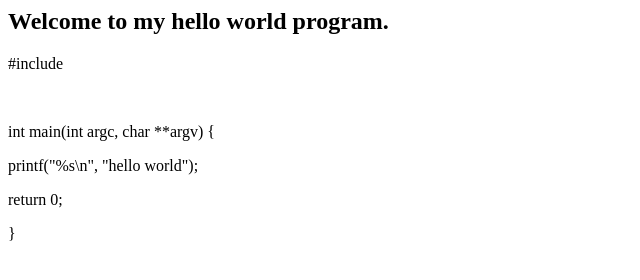
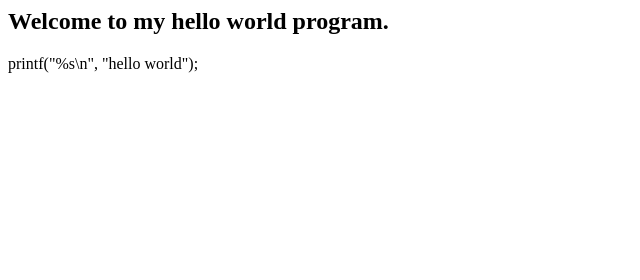
Before and after one commit to kevinyin1/kevinyin1.github.io, a plain HTML site: page index.html in a window 1280 px wide. Shown: the whole page, without its empty margins (0-640 px from the left). Drawn offline with Linux system fonts and the light colour scheme.

Commit message:
update index.html

```diff
--- a/index.html
+++ b/index.html
@@ -4,11 +4,6 @@
 <body>
 	<h2>Welcome to my hello world program.</h2>
 	<div id="program">
-		<p>#include <stdio.h></p>
-		<br>
-		<p>int main(int argc, char **argv) {</p>
 		<p>	printf("%s\n", "hello world");</p>
-		<p> return 0;</p>
-		<p>}</p>
 	</div>
 </body>
```
